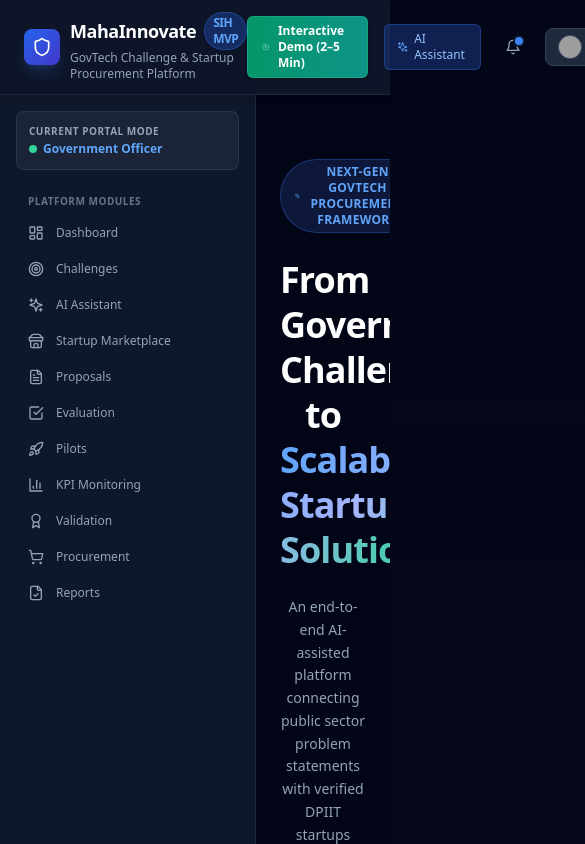
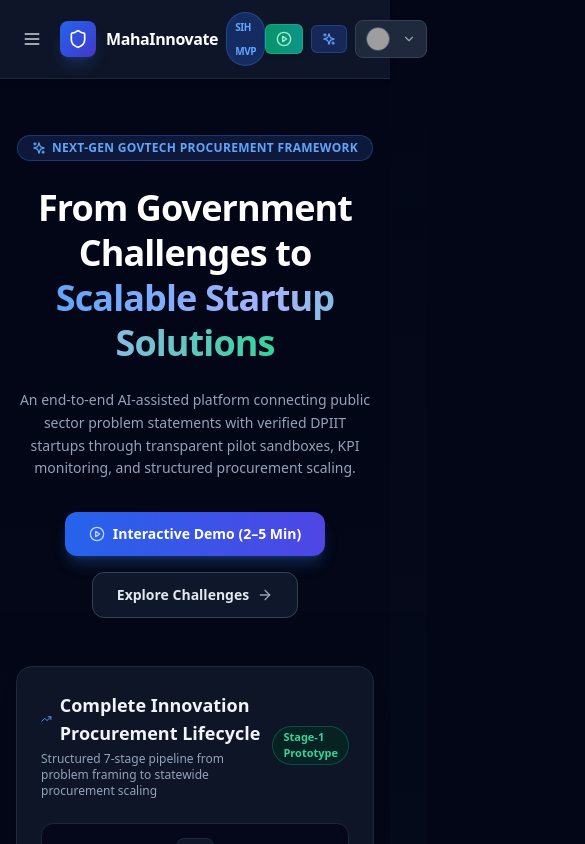
Before and after one commit to shravangh03/MahaInnovate, a Next.js app in the folder frontend/: page / in a window 390 px wide. Shown: the top 844 px of the page, 585 px wide, since content can reach past the window. Built offline with nearby package versions, Linux system fonts and the light colour scheme; grey boxes are pictures that could not be loaded.

Commit message:
fix: responsive mobile navigation drawer and navbar styling

```diff
--- a/frontend/src/app/layout.tsx
+++ b/frontend/src/app/layout.tsx
@@ -1,8 +1,7 @@
 import type { Metadata } from 'next';
 import './globals.css';
 import { AuthProvider } from '../context/AuthContext';
-import { Navbar } from '../components/layout/Navbar';
-import { Sidebar } from '../components/layout/Sidebar';
+import { LayoutWrapper } from '../components/layout/LayoutWrapper';
 
 export const metadata: Metadata = {
   title: 'MahaInnovate - GovTech Challenge & Startup Procurement Platform',
@@ -18,13 +17,7 @@
     <html lang="en" className="dark">
       <body className="bg-slate-950 text-slate-100 antialiased min-h-screen flex flex-col">
         <AuthProvider>
-          <Navbar />
-          <div className="flex flex-1">
-            <Sidebar />
-            <main className="flex-1 p-6 md:p-8 bg-slate-950/60 overflow-y-auto max-w-7xl">
-              {children}
-            </main>
-          </div>
+          <LayoutWrapper>{children}</LayoutWrapper>
         </AuthProvider>
       </body>
     </html>
--- /dev/null
+++ b/frontend/src/components/layout/LayoutWrapper.tsx
@@ -0,0 +1,34 @@
+'use client';
+
+import React, { useState, useEffect } from 'react';
+import { usePathname } from 'next/navigation';
+import { Navbar } from './Navbar';
+import { Sidebar } from './Sidebar';
+
+export const LayoutWrapper: React.FC<{ children: React.ReactNode }> = ({ children }) => {
+  const [mobileMenuOpen, setMobileMenuOpen] = useState(false);
+  const pathname = usePathname();
+
+  // Close mobile menu on route change
+  useEffect(() => {
+    setMobileMenuOpen(false);
+  }, [pathname]);
+
+  return (
+    <>
+      <Navbar
+        onToggleMobileMenu={() => setMobileMenuOpen(!mobileMenuOpen)}
+        isMobileMenuOpen={mobileMenuOpen}
+      />
+      <div className="flex flex-1 relative overflow-x-hidden">
+        <Sidebar
+          isOpen={mobileMenuOpen}
+          onClose={() => setMobileMenuOpen(false)}
+        />
+        <main className="flex-1 p-4 md:p-8 bg-slate-950/60 overflow-y-auto max-w-7xl w-full">
+          {children}
+        </main>
+      </div>
+    </>
+  );
+};
--- a/frontend/src/components/layout/Navbar.tsx
+++ b/frontend/src/components/layout/Navbar.tsx
@@ -4,54 +4,69 @@
 import Link from 'next/link';
 import { useAuth } from '../../context/AuthContext';
 import { Role } from '../../types';
-import { Shield, User, PlayCircle, Bell, ChevronDown, Sparkles } from 'lucide-react';
+import { Shield, User, PlayCircle, Bell, ChevronDown, Sparkles, Menu, X } from 'lucide-react';
 
-export const Navbar: React.FC = () => {
-  const { currentRole, setRole, user, demoUsers } = useAuth();
+interface NavbarProps {
+  onToggleMobileMenu?: () => void;
+  isMobileMenuOpen?: boolean;
+}
+
+export const Navbar: React.FC<NavbarProps> = ({ onToggleMobileMenu, isMobileMenuOpen }) => {
+  const { currentRole, setRole, user } = useAuth();
   const [dropdownOpen, setDropdownOpen] = React.useState(false);
 
   const roles: Role[] = ['Government Officer', 'Startup', 'Evaluator', 'Admin'];
 
   return (
-    <header className="sticky top-0 z-40 bg-slate-900/95 backdrop-blur-md border-b border-slate-800 text-white px-6 py-3 flex items-center justify-between shadow-md">
-      {/* Brand & Title */}
-      <div className="flex items-center gap-4">
+    <header className="sticky top-0 z-40 bg-slate-900/95 backdrop-blur-md border-b border-slate-800 text-white px-4 md:px-6 py-3 flex items-center justify-between shadow-md">
+      {/* Brand & Mobile Hamburger */}
+      <div className="flex items-center gap-3">
+        {onToggleMobileMenu && (
+          <button
+            onClick={onToggleMobileMenu}
+            className="p-1.5 text-slate-300 hover:text-white rounded-lg lg:hidden hover:bg-slate-800 transition-colors"
+            title="Toggle Menu"
+          >
+            {isMobileMenuOpen ? <X className="w-5 h-5" /> : <Menu className="w-5 h-5" />}
+          </button>
+        )}
+
         <Link href="/" className="flex items-center gap-2.5 group">
           <div className="bg-gradient-to-br from-blue-600 to-indigo-700 p-2 rounded-lg text-white shadow-lg shadow-blue-500/20 group-hover:scale-105 transition-transform">
             <Shield className="w-5 h-5" />
           </div>
           <div>
-            <div className="font-bold text-lg tracking-tight flex items-center gap-2">
-              MahaInnovate <span className="bg-blue-600/30 text-blue-400 text-xs px-2 py-0.5 rounded-full border border-blue-500/30">SIH MVP</span>
+            <div className="font-bold text-base md:text-lg tracking-tight flex items-center gap-2">
+              MahaInnovate <span className="bg-blue-600/30 text-blue-400 text-[10px] md:text-xs px-2 py-0.5 rounded-full border border-blue-500/30">SIH MVP</span>
             </div>
-            <p className="text-xs text-slate-400 font-medium">GovTech Challenge & Startup Procurement Platform</p>
+            <p className="text-xs text-slate-400 font-medium hidden md:block">GovTech Challenge & Startup Procurement Platform</p>
           </div>
         </Link>
       </div>
 
       {/* Action Controls */}
-      <div className="flex items-center gap-4">
+      <div className="flex items-center gap-2 md:gap-4">
         {/* Quick Demo Walkthrough Button */}
         <Link
           href="/demo-flow"
-          className="flex items-center gap-2 bg-gradient-to-r from-emerald-600 to-teal-600 hover:from-emerald-500 hover:to-teal-500 text-white text-xs font-semibold px-3.5 py-1.5 rounded-md shadow-md hover:shadow-emerald-500/20 transition-all border border-emerald-400/30"
+          className="flex items-center gap-1.5 md:gap-2 bg-gradient-to-r from-emerald-600 to-teal-600 hover:from-emerald-500 hover:to-teal-500 text-white text-xs font-semibold px-2.5 md:px-3.5 py-1.5 rounded-md shadow-md hover:shadow-emerald-500/20 transition-all border border-emerald-400/30"
         >
-          <PlayCircle className="w-4 h-4 text-emerald-200 animate-pulse" />
-          <span>Interactive Demo (2–5 Min)</span>
+          <PlayCircle className="w-4 h-4 text-emerald-200 animate-pulse shrink-0" />
+          <span className="hidden sm:inline">Interactive Demo</span>
         </Link>
 
         {/* AI Assistant Quick Link */}
         <Link
           href="/ai-assistant"
-          className="flex items-center gap-1.5 bg-blue-900/50 hover:bg-blue-800/60 border border-blue-500/30 text-blue-300 hover:text-white text-xs font-medium px-3 py-1.5 rounded-md transition-colors"
+          className="flex items-center gap-1.5 bg-blue-900/50 hover:bg-blue-800/60 border border-blue-500/30 text-blue-300 hover:text-white text-xs font-medium px-2.5 md:px-3 py-1.5 rounded-md transition-colors"
         >
-          <Sparkles className="w-3.5 h-3.5 text-blue-400" />
-          <span>AI Assistant</span>
+          <Sparkles className="w-3.5 h-3.5 text-blue-400 shrink-0" />
+          <span className="hidden md:inline">AI Assistant</span>
         </Link>
 
         {/* Notifications */}
         <button
-          className="relative p-2 text-slate-400 hover:text-white rounded-lg hover:bg-slate-800 transition-colors"
+          className="relative p-2 text-slate-400 hover:text-white rounded-lg hover:bg-slate-800 transition-colors hidden sm:block"
           title="Notifications"
         >
           <Bell className="w-4 h-4" />
@@ -62,9 +77,9 @@
         <div className="relative">
           <button
             onClick={() => setDropdownOpen(!dropdownOpen)}
-            className="flex items-center gap-2.5 bg-slate-800 hover:bg-slate-700/80 border border-slate-700 px-3 py-1.5 rounded-lg text-xs font-medium transition-all"
+            className="flex items-center gap-2 bg-slate-800 hover:bg-slate-700/80 border border-slate-700 px-2.5 md:px-3 py-1.5 rounded-lg text-xs font-medium transition-all"
           >
-            <div className="w-6 h-6 rounded-full bg-slate-700 overflow-hidden border border-slate-600">
+            <div className="w-6 h-6 rounded-full bg-slate-700 overflow-hidden border border-slate-600 shrink-0">
               <img src={user.avatar_url} alt={user.full_name} className="w-full h-full object-cover" />
             </div>
             <div className="text-left hidden md:block">
--- a/frontend/src/components/layout/Sidebar.tsx
+++ b/frontend/src/components/layout/Sidebar.tsx
@@ -16,9 +16,8 @@
   Award,
   ShoppingCart,
   FileCheck,
-  Users,
-  Settings,
-  Flame
+  Flame,
+  X
 } from 'lucide-react';
 
 interface NavItem {
@@ -27,7 +26,12 @@
   icon: React.ReactNode;
 }
 
-export const Sidebar: React.FC = () => {
+interface SidebarProps {
+  isOpen?: boolean;
+  onClose?: () => void;
+}
+
+export const Sidebar: React.FC<SidebarProps> = ({ isOpen = false, onClose }) => {
   const pathname = usePathname();
   const { currentRole } = useAuth();
 
@@ -82,8 +86,8 @@
 
   const navItems = getNavItems();
 
-  return (
-    <aside className="w-64 bg-slate-900 border-r border-slate-800 text-slate-300 min-h-[calc(100vh-57px)] flex flex-col justify-between p-4 shrink-0">
+  const SidebarContent = (
+    <div className="flex flex-col justify-between h-full p-4">
       <div className="space-y-6">
         {/* Active Role Tag */}
         <div className="bg-slate-800/80 rounded-lg p-3 border border-slate-700/60">
@@ -106,6 +110,7 @@
                 <Link
                   key={item.label}
                   href={item.href}
+                  onClick={onClose}
                   className={`flex items-center gap-3 px-3 py-2 rounded-lg text-xs font-medium transition-all ${
                     isActive
                       ? 'bg-blue-600/20 text-blue-400 border border-blue-500/30 font-semibold'
@@ -132,11 +137,48 @@
         </p>
         <Link
           href="/demo-flow"
+          onClick={onClose}
           className="mt-3 block text-center text-xs font-semibold bg-blue-600 hover:bg-blue-500 text-white py-1.5 rounded-lg transition-colors shadow"
         >
           Launch Walkthrough →
         </Link>
       </div>
-    </aside>
+    </div>
+  );
+
+  return (
+    <>
+      {/* Desktop Sidebar */}
+      <aside className="hidden lg:flex w-64 bg-slate-900 border-r border-slate-800 text-slate-300 min-h-[calc(100vh-57px)] flex-col shrink-0">
+        {SidebarContent}
+      </aside>
+
+      {/* Mobile Drawer Overlay */}
+      {isOpen && (
+        <div className="fixed inset-0 z-50 lg:hidden flex">
+          {/* Backdrop */}
+          <div
+            className="fixed inset-0 bg-slate-950/80 backdrop-blur-sm transition-opacity"
+            onClick={onClose}
+          />
+
+          {/* Drawer Panel */}
+          <div className="relative z-50 w-72 bg-slate-900 text-slate-300 h-full border-r border-slate-800 shadow-2xl flex flex-col">
+            <div className="p-4 border-b border-slate-800 flex items-center justify-between">
+              <span className="text-xs font-bold text-slate-200">Navigation Menu</span>
+              <button
+                onClick={onClose}
+                className="p-1 text-slate-400 hover:text-white rounded-lg hover:bg-slate-800"
+              >
+                <X className="w-5 h-5" />
+              </button>
+            </div>
+            <div className="flex-1 overflow-y-auto">
+              {SidebarContent}
+            </div>
+          </div>
+        </div>
+      )}
+    </>
   );
 };
```
